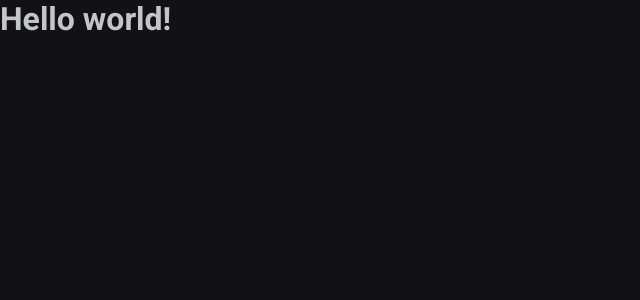
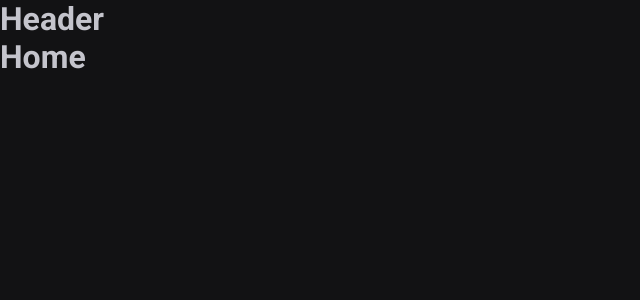
Before and after one commit to caiofelipe97/02-ignite-timer, a React (Vite) app: page / in a window 1280 px wide. Shown: the top 300 px of the page, without its empty margins (0-640 px from the left). Built offline with nearby package versions, Linux system fonts and the light colour scheme.

Commit message:
Add React Router DOM and Routes Layout

```diff
--- a/package.json
+++ b/package.json
@@ -12,6 +12,7 @@
   "dependencies": {
     "react": "^18.2.0",
     "react-dom": "^18.2.0",
+    "react-router-dom": "^6.4.4",
     "styled-components": "^5.3.6"
   },
   "devDependencies": {
--- a/src/App.tsx
+++ b/src/App.tsx
@@ -1,11 +1,16 @@
 import { ThemeProvider } from 'styled-components'
 import { defaultTheme } from './styles/themes/default'
 import { GlobalStyle } from './styles/global'
+import { Router } from './Router'
+import { BrowserRouter } from 'react-router-dom'
 
 export function App() {
   return (
     <ThemeProvider theme={defaultTheme}>
-      <h1>Hello world!</h1>
+      <BrowserRouter>
+        <Router />
+      </BrowserRouter>
+
       <GlobalStyle />
     </ThemeProvider>
   )
--- /dev/null
+++ b/src/Router.tsx
@@ -0,0 +1,15 @@
+import { Routes, Route } from 'react-router-dom'
+import { Home } from './pages/Home'
+import { History } from './pages/History'
+import { DefaultLayout } from './layouts/DefaultLayout'
+
+export function Router() {
+  return (
+    <Routes>
+      <Route path="/" element={<DefaultLayout />}>
+        <Route path="/" element={<Home />} />
+        <Route path="/history" element={<History />} />
+      </Route>
+    </Routes>
+  )
+}
--- /dev/null
+++ b/src/components/Header.tsx
@@ -0,0 +1,3 @@
+export function Header() {
+  return <h1>Header</h1>
+}
--- /dev/null
+++ b/src/layouts/DefaultLayout.tsx
@@ -0,0 +1,11 @@
+import { Outlet } from 'react-router-dom'
+import { Header } from '../components/Header'
+
+export function DefaultLayout() {
+  return (
+    <div>
+      <Header />
+      <Outlet />
+    </div>
+  )
+}
--- /dev/null
+++ b/src/pages/History.tsx
@@ -0,0 +1,3 @@
+export function History() {
+  return <h1>History</h1>
+}
--- /dev/null
+++ b/src/pages/Home.tsx
@@ -0,0 +1,3 @@
+export function Home() {
+  return <h1>Home</h1>
+}
```
Also changed, not shown: 1 other file (tests, documents, lock files or other folders).
